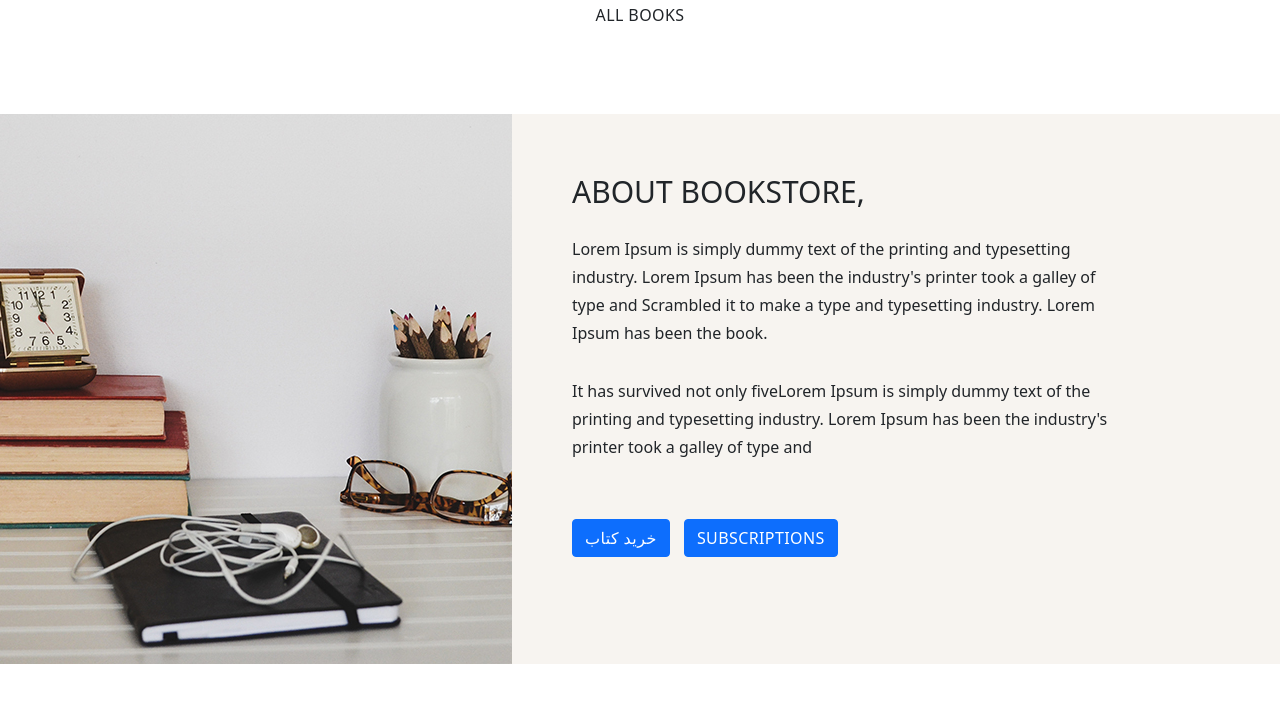
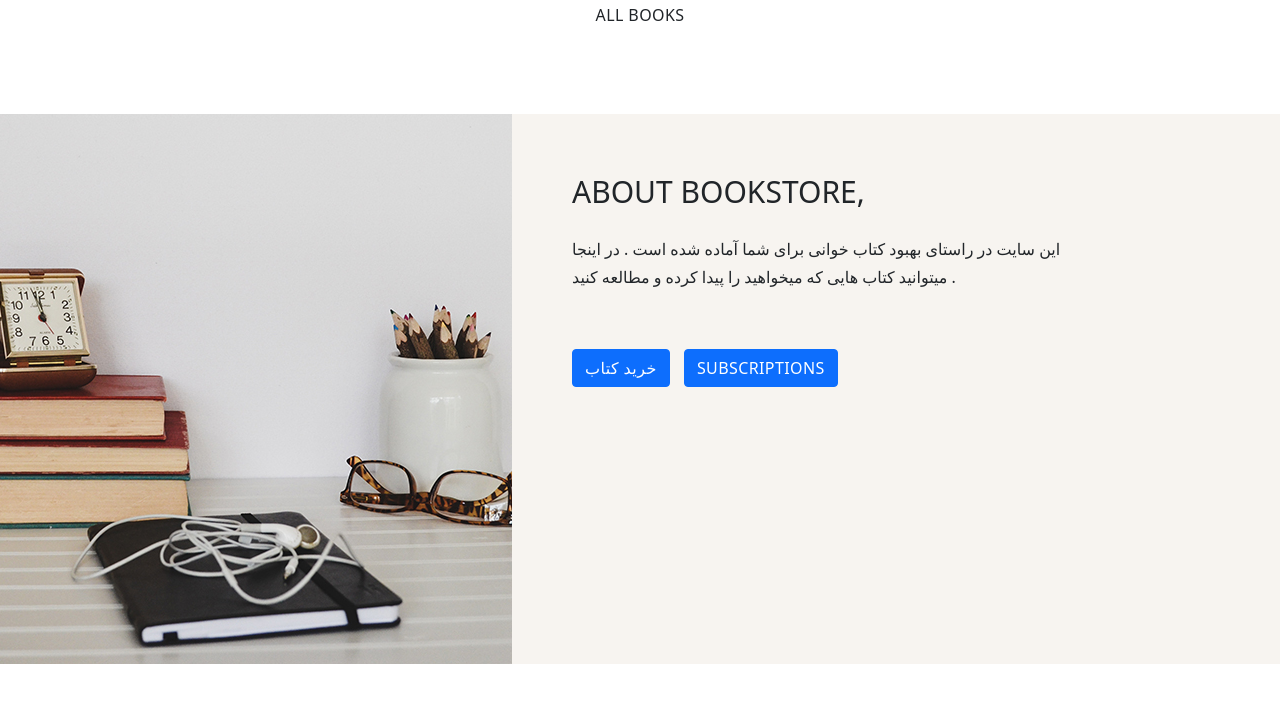
Before and after one commit to zahrashirazi/DjangoProject, a Django app: page / in a window 1280 px wide. Shown: the part 1056-1760 px from the top of the page. Run offline with Django 3.2, Linux system fonts and the light colour scheme; data that the repository does not hold is empty; some libraries are stand-ins or nearby versions.

Commit message:
change html

```diff
--- a/Templates/ContactUs.html
+++ b/Templates/ContactUs.html
@@ -24,9 +24,9 @@
 <section class="static about-sec">
     <div class="container">
         <h1>About Us</h1>
-        <p>Lorem Ipsum is simply dummy text of the printing and typesetting industry. Lorem Ipsum has been the
-            industry's printer took a galley of type and scrambled it to make a type specimen book. It has survived not
-            only fiveLorem Ipsum is simply dummy text of the printing and typesetting industry. Lorem </p>
+        <p>
+            بازدید کننده ی گرامی شما‌میتوانید با اطلاعات زیر با بنده ارتباط داشته باشید .
+        </p>
 
         <h6>Email: <a href="mailto:zahra.r.shirazi1375@gmail.com">zahra.r.shirazi1375@gmail.com</a></h6>
         <br>
--- a/Templates/HomePage.html
+++ b/Templates/HomePage.html
@@ -133,11 +133,10 @@
     </div>
     <div class="about-content">
         <h2>About bookstore,</h2>
-        <p>Lorem Ipsum is simply dummy text of the printing and typesetting industry. Lorem Ipsum has been the
-            industry's printer took a galley of type and Scrambled it to make a type and typesetting industry. Lorem
-            Ipsum has been the book. </p>
-        <p>It has survived not only fiveLorem Ipsum is simply dummy text of the printing and typesetting industry. Lorem
-            Ipsum has been the industry's printer took a galley of type and</p>
+        <p>
+            این سایت در راستای بهبود کتاب خوانی برای شما آماده شده است . در اینجا میتوانید کتاب هایی که میخواهید را پیدا
+            کرده و مطالعه کنید .
+        </p>
         <div class="btn-sec">
             <a href="{% url "AllBooksPage" %}" class="btn btn-primary">خرید کتاب</a>
             <a href="{% url "LoginPage" %}" class="btn btn-primary">subscriptions</a>
--- a/Templates/SignUpPage.html
+++ b/Templates/SignUpPage.html
@@ -44,8 +44,8 @@
                         <span class="required-star">*</span>
                     </div>
                     <div class="col-lg-8 col-md-12">
-                        <button type="submit" class="btn black">Register</button>
-                        <h5>not Registered? <a href="{% url "LoginPage" %}">Login here</a></h5>
+                        <button type="submit" class="btn black">ثبت نام</button>
+                        <h5>not Registered? <a href="{% url "LoginPage" %}">ورود</a></h5>
                     </div>
                 </div>
             </form>
```
